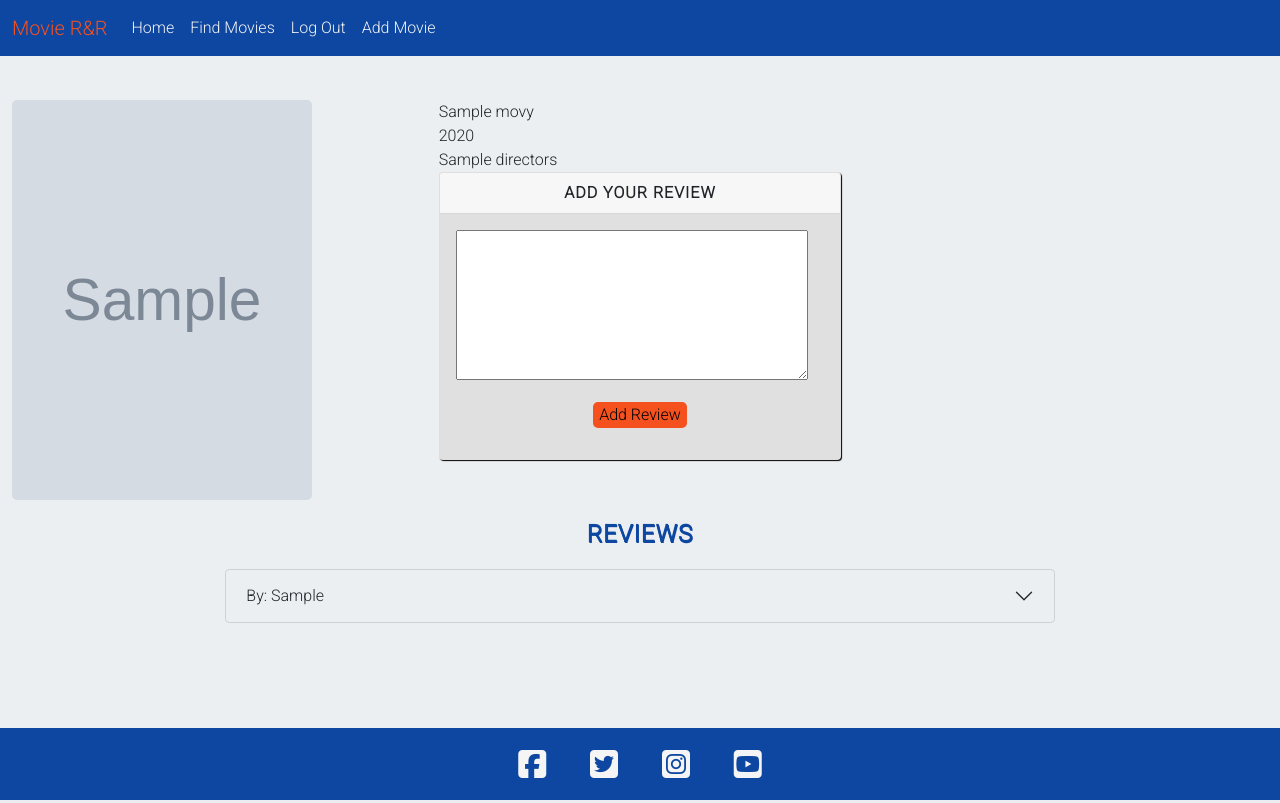
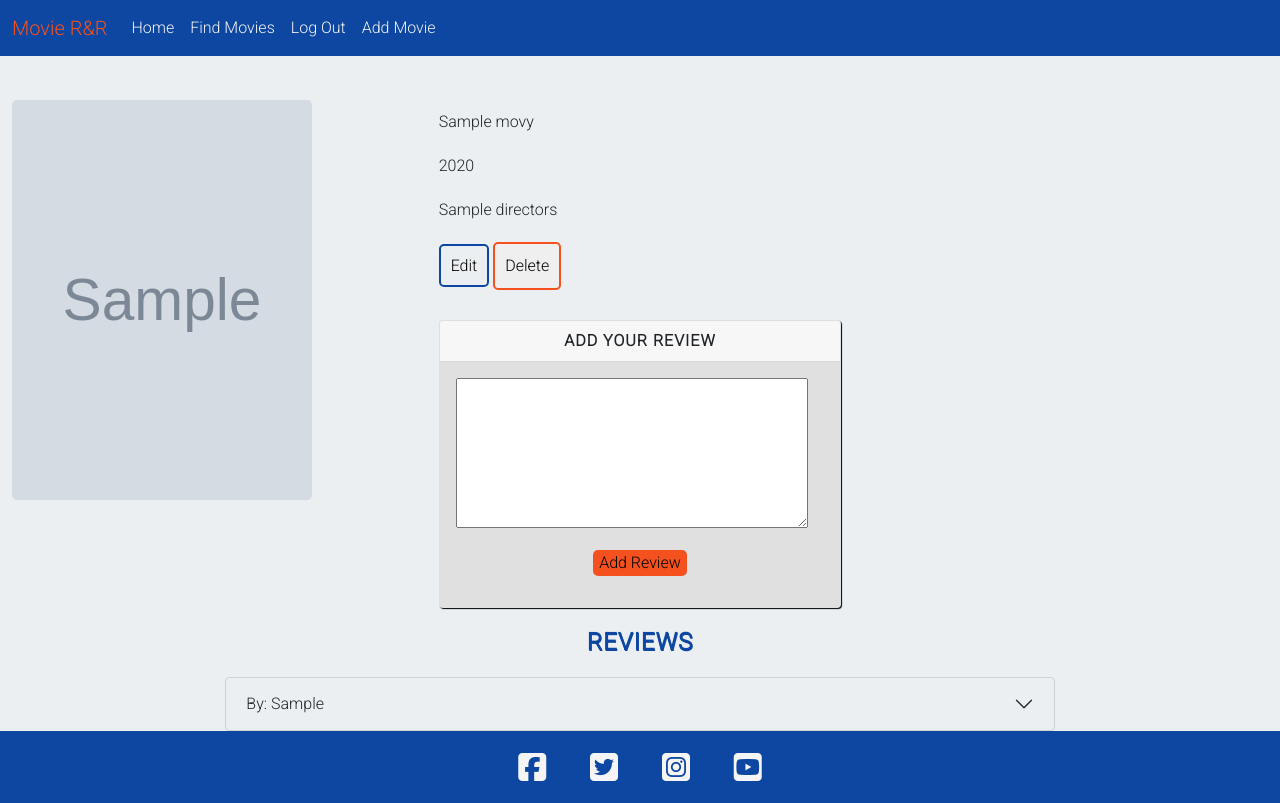
Before and after one commit to davidlidebrandt/milestone-project-3, a Flask app: page /moviepage/1 in a window 1280 px wide. Run offline with Flask 2, Linux system fonts and the light colour scheme; the visitor is signed in with stand-in values (Sample User, id 1); grey boxes marked "Sample" are stand-in pictures; a database or web service that is not in the repository returns one stand-in record (values such as "Sample title"); some libraries are stand-ins or nearby versions.

Commit message:
Add edit and delete movie button for admin

```diff
--- a/static/css/style.css
+++ b/static/css/style.css
@@ -31,6 +31,11 @@ body {
 
 .top-mg-20 {
     margin-top: 20px;
+}
+
+.top-btm-mg-10 {
+    margin-top: 10px;
+    margin-bottom: 10px;
 }
 
 .logo-wrapper {
@@ -267,3 +272,21 @@ main {
 .card-body {
     background-color: #e0e0e0;
 }
+
+.edit-button, .delete-button {
+    text-decoration: none;
+    padding: 10px;
+    margin: 0;
+    border-radius: 5px;
+    font-weight: 500;
+    box-shadow: 0.5 0.5 0.5;
+    color: #000000;
+}
+
+.delete-button {
+    border: 2px solid #f4511e;
+}
+
+.edit-button {
+    border: 2px solid #0d47a1;
+}
--- a/templates/moviepage.html
+++ b/templates/moviepage.html
@@ -4,10 +4,14 @@
 <div class="col-4"><img class="poster-image" src="{{ get_movie.img_url }}" alt=""></div>
 <div class="col-8">
 <div class="row">
-<div class="col-12">{{ get_movie.title }}</div>
-<div class="col-12">{{ get_movie.year }}</div>
-<div class="col-12">{{ get_movie.directors }}</div>
+<div class="col-12 top-btm-mg-10">{{ get_movie.title }}</div>
+<div class="col-12 top-btm-mg-10">{{ get_movie.year }}</div>
+<div class="col-12 top-btm-mg-10">{{ get_movie.directors }}</div>
 {% if session.user %}
+{% if session.admin == True %}
+<div class="col-12 top-btm-mg-10"><a class="edit-button" href="">Edit</a> <button class="delete-button">Delete</button></div>
+<div class="col-12 top-btm-mg-10"></div>
+{% endif %}
 <div class="col-6"><div class="card">
   <div class="card-header">
     Add Your Review
```
